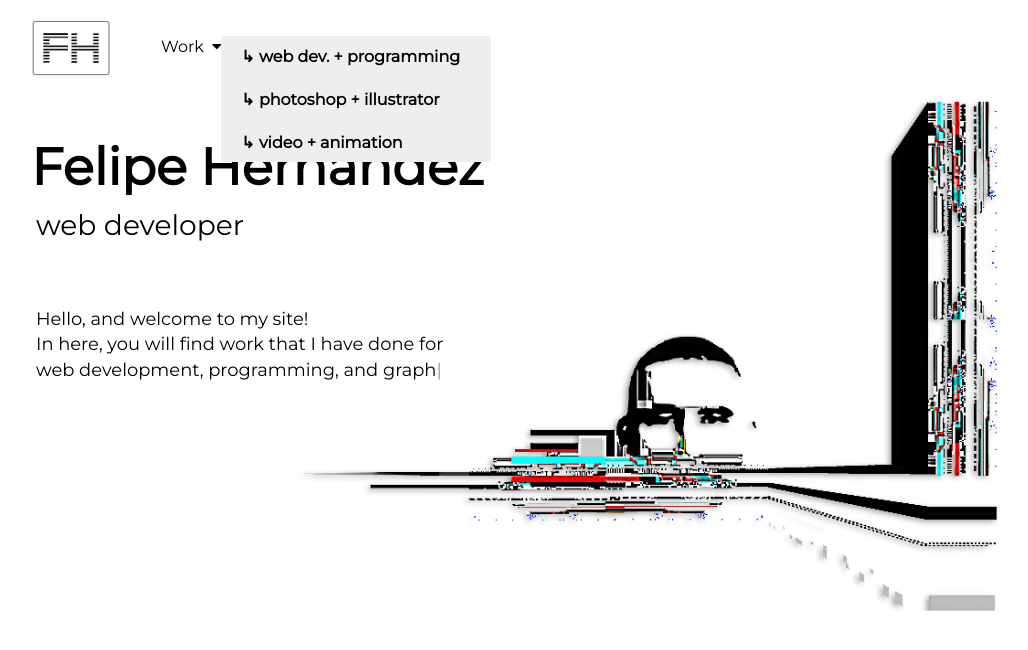
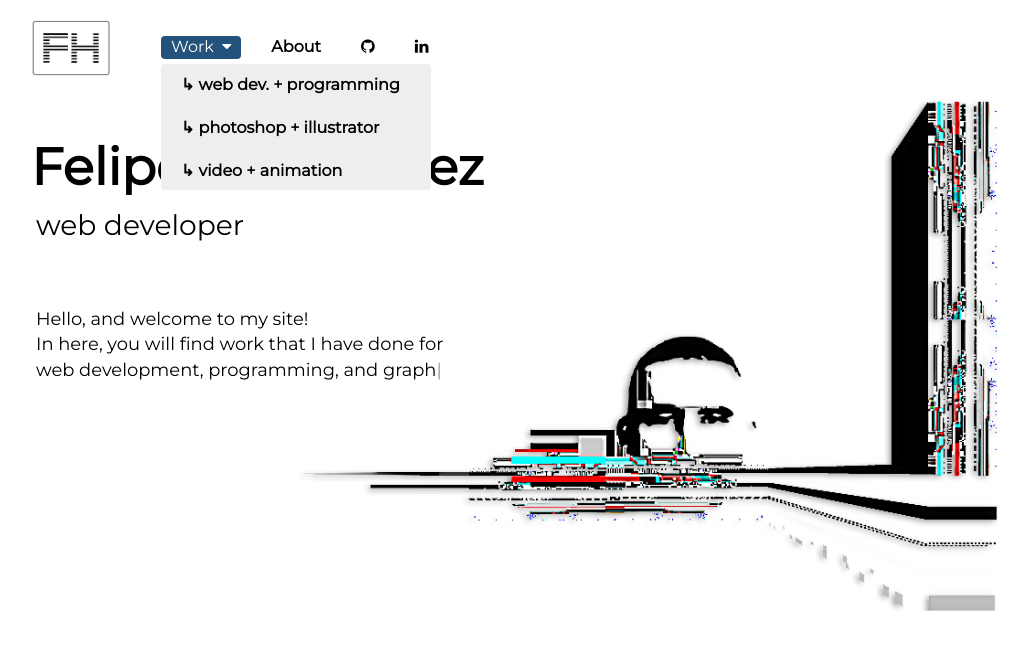
Before and after one commit to FelipeAtGA/fh-portfolio, a React (Create React App) app in the folder client/: page / in a window 1280 px wide. In both pictures the pointer is over the element "Work". Shown: the top 650 px of the page, without its empty margins (9-1037 px from the left). Built offline with nearby package versions, Linux system fonts and the light colour scheme.

Commit message:
Navbar.css add marging-top to nav ul

```diff
--- a/client/src/components/Navbar.css
+++ b/client/src/components/Navbar.css
@@ -6,6 +6,7 @@ nav {
 nav ul {
   list-style: none;
   display: inline-block;
+  margin-top: 5px;
 }
 
 nav ul li {
@@ -14,7 +15,7 @@ nav ul li {
   border-radius: 4px;
 }
 
-nav ul li a {
+nav ul li a, li.dropdown > span {
   color: #000;
   font-weight: 700;
   display: block;
@@ -51,6 +52,14 @@ nav ul li a:hover {
   z-index: 1;
 }
 
+li.dropdown > span:hover {
+  color: #fff;
+  font-weight: 500;
+  background-color: #23527c;
+  text-decoration: none;
+  cursor: pointer;
+}
+
 .dropdown-content li {
   min-width: 250px;
 }
```
